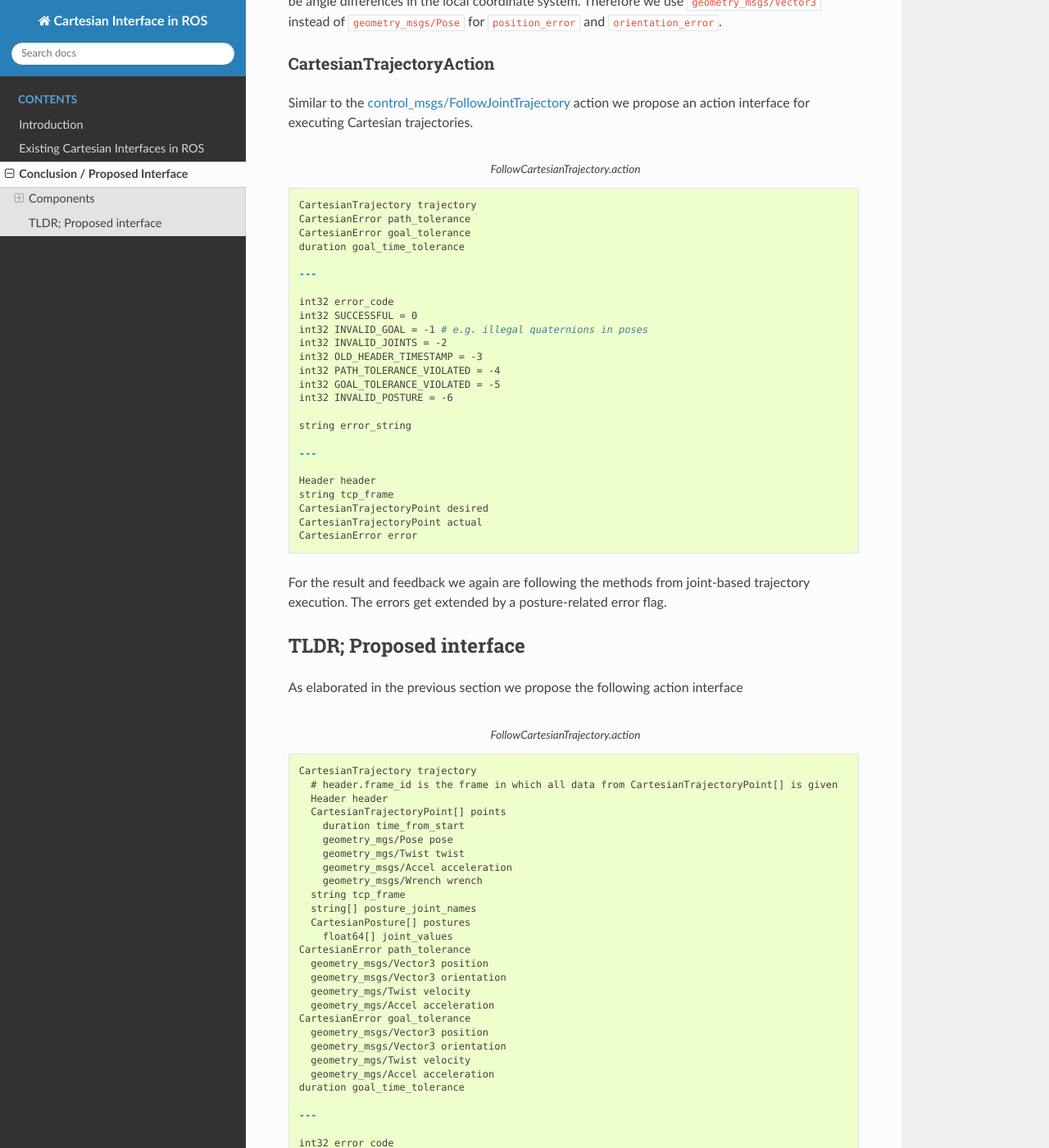
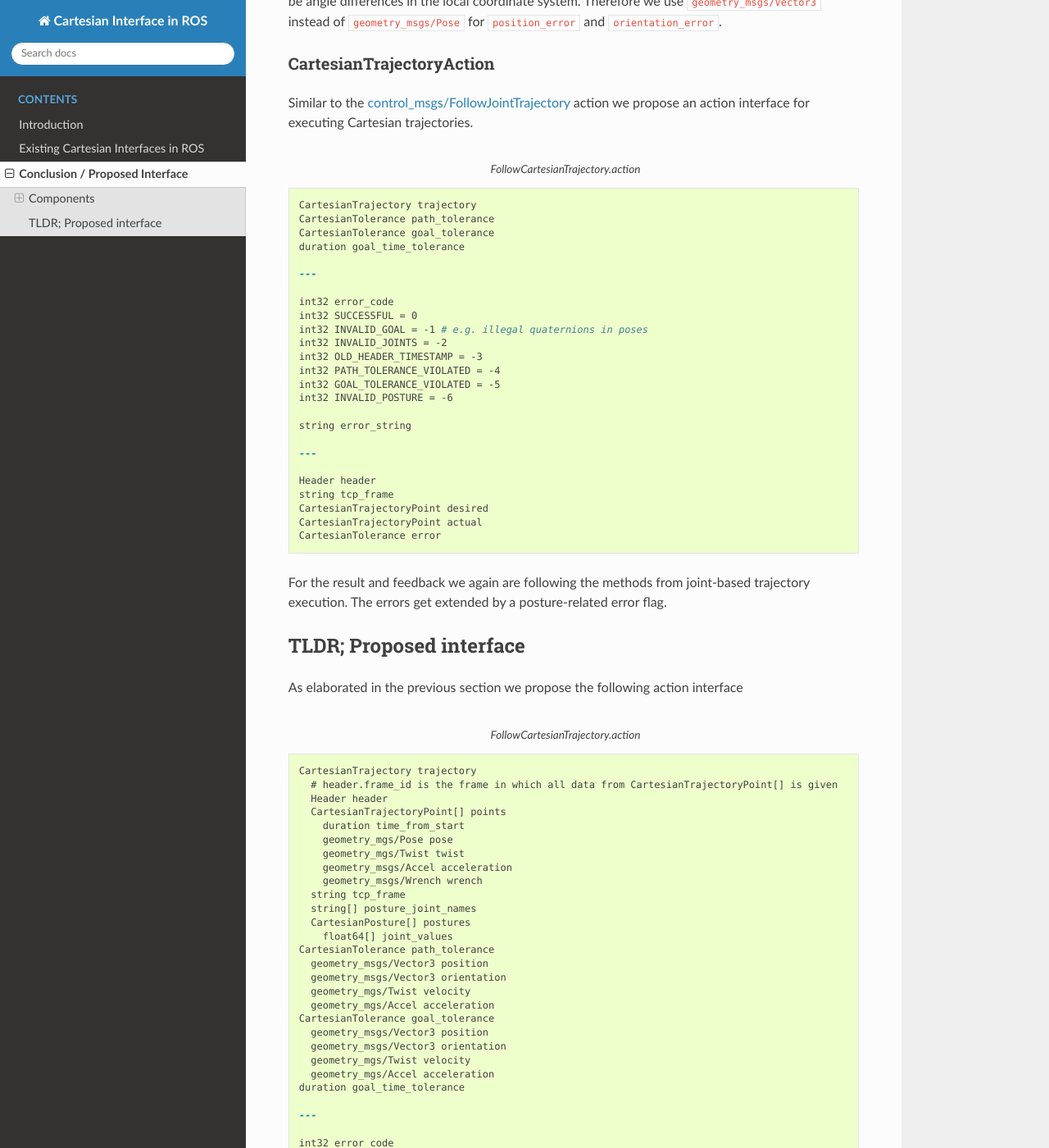
Before and after one commit to fzi-forschungszentrum-informatik/fzi_robot_interface_proposal, a Sphinx documentation site: the page built from source/proposal/index.rst, in a window 1280 px wide and 1400 px high, scrolled down 2437 px. Shown: the whole window at 82% size. Built offline with Sphinx 7.4.7 and the Read the Docs theme 2.0.0, drawn with Linux system fonts in a browser that asks for light colours.

Commit message:
More feedback

```diff
--- a/source/proposal/index.rst
+++ b/source/proposal/index.rst
@@ -125,8 +125,8 @@ propose an action interface for executing Cartesian trajectories.
    :caption: FollowCartesianTrajectory.action
 
    CartesianTrajectory trajectory
-   CartesianError path_tolerance
-   CartesianError goal_tolerance
+   CartesianTolerance path_tolerance
+   CartesianTolerance goal_tolerance
    duration goal_time_tolerance
 
    ---
@@ -148,7 +148,7 @@ propose an action interface for executing Cartesian trajectories.
    string tcp_frame
    CartesianTrajectoryPoint desired
    CartesianTrajectoryPoint actual
-   CartesianError error
+   CartesianTolerance error
 
 For the result and feedback we again are following the methods from joint-based trajectory
 execution. The errors get extended by a posture-related error flag.
@@ -177,12 +177,12 @@ As elaborated in the previous section we propose the following action interface
      string[] posture_joint_names
      CartesianPosture[] postures
        float64[] joint_values
-   CartesianError path_tolerance
+   CartesianTolerance path_tolerance
      geometry_msgs/Vector3 position
      geometry_msgs/Vector3 orientation
      geometry_mgs/Twist velocity
      geometry_mgs/Accel acceleration
-   CartesianError goal_tolerance
+   CartesianTolerance goal_tolerance
      geometry_msgs/Vector3 position
      geometry_msgs/Vector3 orientation
      geometry_mgs/Twist velocity
```
